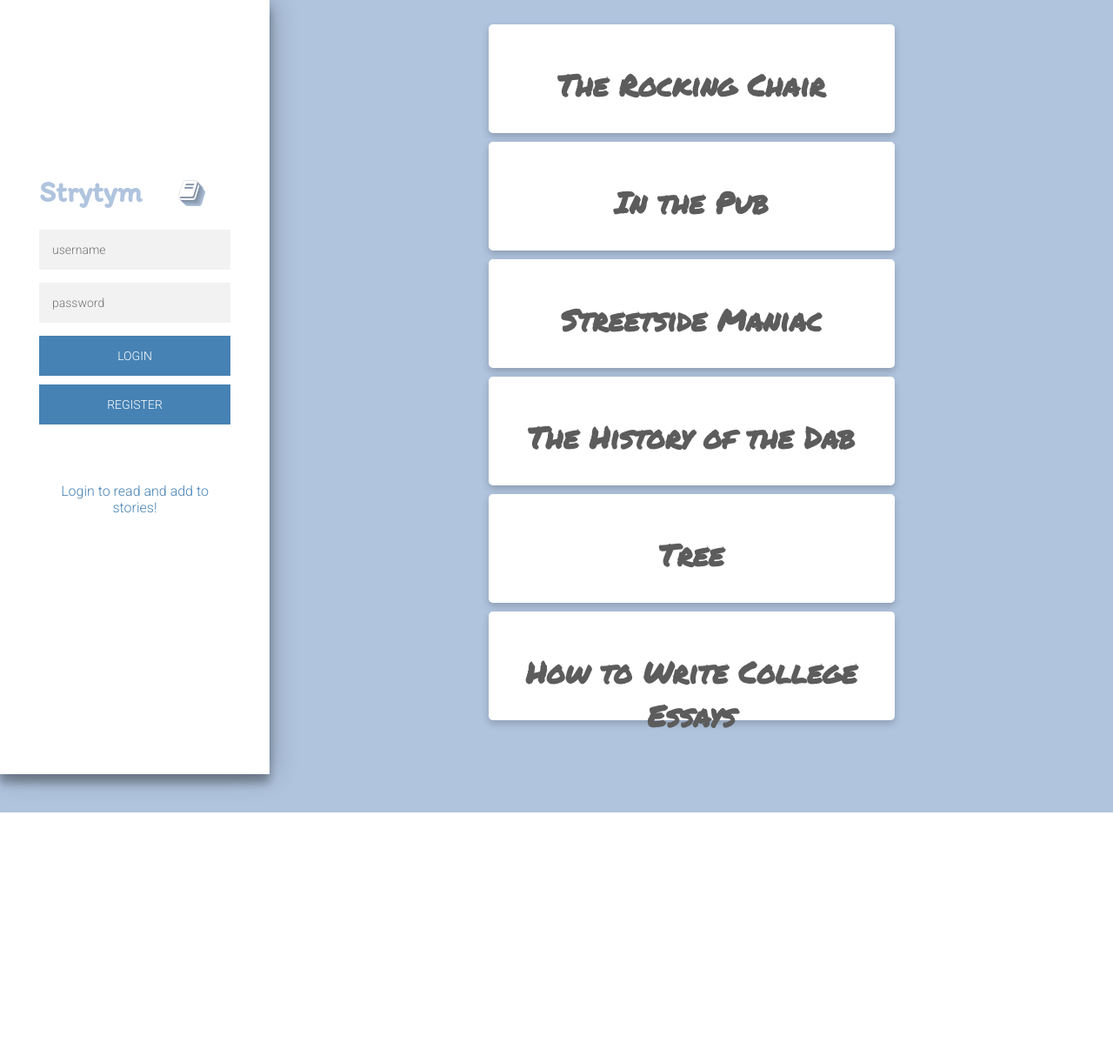
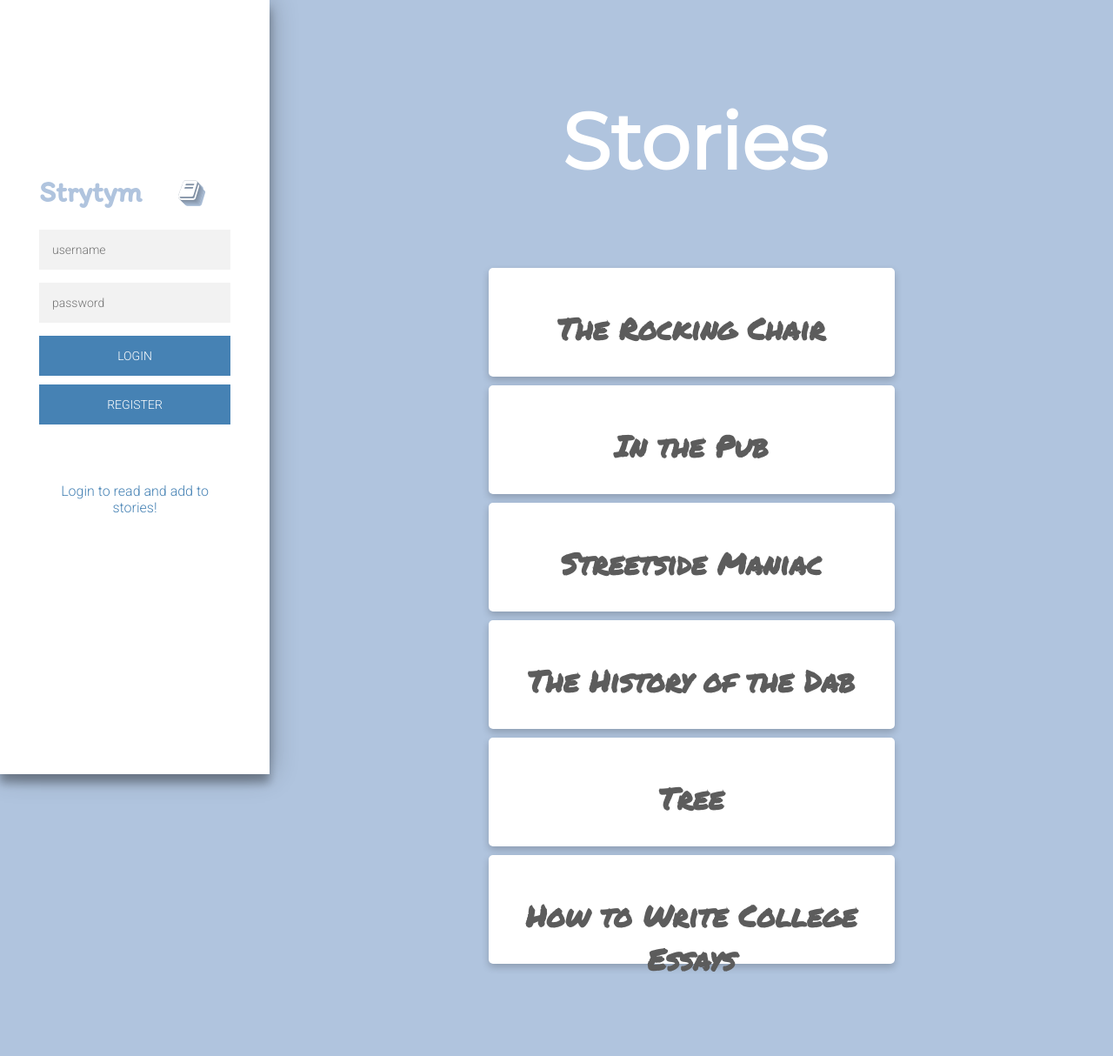
Before and after one commit to eccentricayman/WEBLOGE, a Flask app: page / in a window 1280 px wide. Shown: the whole page at 87% size. Before the commit the page ends 934 px from the top, so only its background shows below. Run offline with Flask 2, Linux system fonts and the light colour scheme; some libraries are stand-ins or nearby versions.

Commit message:
BIG design

```diff
--- a/static/formstyle.css
+++ b/static/formstyle.css
@@ -2,10 +2,15 @@
 @import url('https://fonts.googleapis.com/css?family=Itim');
 @import url('https://fonts.googleapis.com/css?family=Poppins');
 @import url('https://fonts.googleapis.com/css?family=Permanent+Marker');
+@import url('https://fonts.googleapis.com/css?family=Montserrat');
 
 .page{
  margin-left:310px;
- padding:70px; padding-left:30px; padding-top: 0px;font-size: 15px;font-family: 'Poppins', sans-serif;
+ padding:70px;
+ padding-left:30px;
+ padding-top: 10px;
+ font-size: 15px;
+ font-family: 'Poppins', sans-serif;
 }
 
 .titlecard {
@@ -16,6 +21,7 @@
     padding: 20px;
     padding-top:5px;
     margin: 10px;
+
     margin-left: 25%;
     background: #FFFFFF;
     color: #5c5c5c;
@@ -87,6 +93,13 @@ h2 {
   font-family: 'Permanent Marker';
 }
 
+.page h3 {
+  font-size: 90px;
+  font-family: 'Montserrat', sans-serif;
+  color: white;
+  text-align: center;
+}
+
 body {
   font-family: "Roboto", sans-serif;
   color: SteelBlue;
--- a/templates/homepage.html
+++ b/templates/homepage.html
@@ -7,6 +7,7 @@
     <body{% if user %} style = "background:#FFFFFF;"{% endif %}>
     <div class="page animated slideInUp" style="">
 {% if user %}{% else %}
+<h3> &nbsp&nbspStories</h3>
     <h2>
     <div class="titlecard" >
     <center style="margin-top:40px;">The Rocking Chair</center>
```
